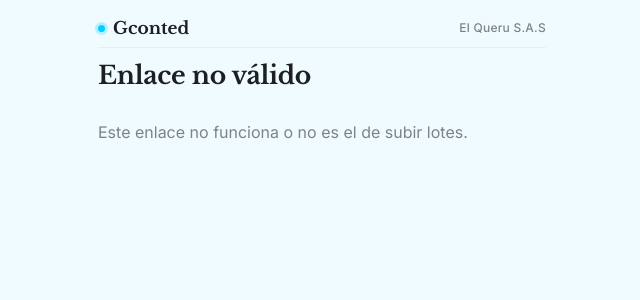
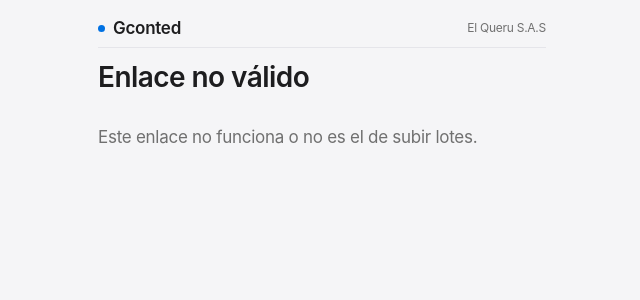
Before and after one commit to williamtabares12/memes-primo, a React (Vite) app: page /subir in a window 1280 px wide. Shown: the top 300 px of the page, without its empty margins (318-958 px from the left). Built offline with nearby package versions, Linux system fonts and the light colour scheme.

Commit message:
Estilo visual Apple: lienzo gris, azul de acción, píldoras, sin sombras
Co-Authored-By: Claude Sonnet 5.5 <noreply@anthropic.com>
Claude-Session: https://claude.ai/code/session_016WxDtpye5kxS2Vemkc1DeL

```diff
--- a/index.html
+++ b/index.html
@@ -4,12 +4,12 @@
     <meta charset="UTF-8" />
     <link rel="icon" type="image/svg+xml" href="/favicon.svg" />
     <meta name="viewport" content="width=device-width, initial-scale=1.0, viewport-fit=cover" />
-    <meta name="theme-color" content="#1d1f20" media="(prefers-color-scheme: dark)" />
-    <meta name="theme-color" content="#ffffff" media="(prefers-color-scheme: light)" />
+    <meta name="theme-color" content="#000000" media="(prefers-color-scheme: dark)" />
+    <meta name="theme-color" content="#f5f5f7" media="(prefers-color-scheme: light)" />
     <link rel="preconnect" href="https://fonts.googleapis.com" />
     <link rel="preconnect" href="https://fonts.gstatic.com" crossorigin />
     <link
-      href="https://fonts.googleapis.com/css2?family=Inter:wght@400;500;600;700&family=Libre+Baskerville:wght@400;700&display=swap"
+      href="https://fonts.googleapis.com/css2?family=Inter:wght@300;400;600&display=swap"
       rel="stylesheet"
     />
     <title>Gconted - El Queru S.A.S</title>
--- a/src/componentes/BarraInferior.jsx
+++ b/src/componentes/BarraInferior.jsx
@@ -50,10 +50,10 @@ export default function BarraInferior({ usuario, codigo }) {
           <Link
             key={ruta}
             to={`${ruta}?codigo=${encodeURIComponent(codigo)}`}
-            style={{ ...estiloPestana, color: activa ? "var(--cian)" : "var(--text)" }}
+            style={{ ...estiloPestana, color: activa ? "var(--enlace)" : "var(--text)" }}
           >
             <Icono style={{ opacity: activa ? 1 : 0.75 }} />
-            <span style={{ fontSize: pestanas.length > 4 ? 10 : 11, fontWeight: activa ? 700 : 600 }}>
+            <span style={{ fontSize: pestanas.length > 4 ? 10 : 11, fontWeight: activa ? 600 : 400 }}>
               {etiqueta}
             </span>
           </Link>
@@ -63,9 +63,8 @@ export default function BarraInferior({ usuario, codigo }) {
   );
 }
 
-// Repisa flotante traslúcida, como el header del DESIGN.md pero
-// anclada abajo: vidrio esmerilado sobre el contenido en vez de un
-// panel opaco pegado al borde.
+// Barra inferior traslúcida: vidrio esmerilado con filete fino arriba,
+// sin sombra ni esquinas redondeadas.
 const estiloBarra = {
   position: "fixed",
   left: "50%",
@@ -75,11 +74,9 @@ const estiloBarra = {
   maxWidth: 480,
   display: "flex",
   background: "color-mix(in srgb, var(--bg-elevada) 88%, transparent)",
-  backdropFilter: "blur(20px)",
-  WebkitBackdropFilter: "blur(20px)",
+  backdropFilter: "saturate(180%) blur(20px)",
+  WebkitBackdropFilter: "saturate(180%) blur(20px)",
   borderTop: "1px solid var(--border-suave)",
-  borderRadius: "20px 20px 0 0",
-  boxShadow: "var(--sombra-flotante)",
   paddingBottom: "env(safe-area-inset-bottom, 0px)",
   zIndex: 10,
 };
--- a/src/index.css
+++ b/src/index.css
@@ -1,36 +1,41 @@
+/* Estilo visual tomado de la referencia "Apple — white room with a single
+   blue switch": lienzo gris casi blanco, tinta carbón, un solo azul para
+   la acción, píldoras de 980px, bordes finos en vez de sombras.
+   Solo afecta la interfaz; la tarjeta que se genera (GenerarTarjeta.jsx)
+   dibuja en canvas con su propia tipografía y no usa estas variables. */
 :root {
-  /* Paleta tomada de DESIGN.md ("Captions — sunlit editing desk"):
-     canvas papel-blanco, superficies celeste-pálido para lo elevado,
-     tinta carbón para texto fuerte y cian como único acento de
-     selección (nunca como relleno genérico de botón). */
-  --text: #7e8486; /* Ash Copy */
-  --text-medio: #434647; /* Graphite Copy */
-  --text-h: #1d1f20; /* Charcoal */
-  --bg: #fff; /* Paper White */
-  --bg-suave: #effbff; /* Air Wash */
+  --text: #707070; /* Ash */
+  --text-medio: #474747; /* Graphite */
+  --text-h: #1d1d1f; /* Carbon */
+  --bg: #ffffff;
+  --bg-suave: #f5f5f7; /* Frost: lienzo de la página */
   --bg-elevada: #ffffff;
-  --border: #d0d6d7; /* Steel Inset */
-  --border-suave: #e8eff2; /* Mist Border */
-  --accent: #1d1f20; /* Charcoal — acción principal (Dark Ink Button) */
-  --accent-h: #000000;
-  --accent-bg: #ccf6ff; /* Cyan Halo */
-  --cian: #00d0ff; /* Prism Cyan — solo para estados seleccionados */
-  --error: #c62828;
-  --error-bg: rgba(198, 40, 40, 0.08);
-  --exito: #2e7d32;
-  --exito-bg: rgba(46, 125, 50, 0.08);
+  --border: #d2d2d7;
+  --border-suave: #e5e5ea;
+  --accent: #0071e3; /* Apple Blue: relleno de acción principal */
+  --accent-h: #0077ed;
+  --enlace: #0066cc; /* Link Blue: texto, borde de acción secundaria, activo */
+  --accent-bg: #e8f1fc;
+  --error: #d70015;
+  --error-bg: rgba(215, 0, 21, 0.08);
+  --exito: #248a3d;
+  --exito-bg: rgba(36, 138, 61, 0.1);
 
-  --radio: 12px;
-  --radio-chico: 10px;
-  --radio-imagen: 20px;
-  --sombra: rgba(0, 0, 0, 0.05) 0 4px 10px 0, rgb(208, 214, 215) 0 0 0 0.5px inset;
-  --sombra-flotante: 0 8px 24px rgba(29, 31, 32, 0.14);
+  --radio: 8px;
+  --radio-chico: 8px;
+  --radio-imagen: 8px;
+  --pildora: 980px;
+  --sombra: none;
+  --sombra-flotante: 0 0 0 0.5px rgba(0, 0, 0, 0.12);
   --transicion: 140ms ease;
 
-  --sans: 'Inter', ui-sans-serif, system-ui, -apple-system, 'Segoe UI', Roboto, sans-serif;
-  --serif: 'Libre Baskerville', Georgia, serif;
+  --sans: -apple-system, BlinkMacSystemFont, 'SF Pro Text', 'Inter', ui-sans-serif, system-ui,
+    'Segoe UI', Roboto, sans-serif;
+  --display: -apple-system, BlinkMacSystemFont, 'SF Pro Display', 'Inter', ui-sans-serif,
+    system-ui, 'Segoe UI', Roboto, sans-serif;
 
-  font: 16px/145% var(--sans);
+  font: 17px/1.47 var(--sans);
+  letter-spacing: -0.016em;
   color-scheme: light dark;
   color: var(--text);
   background: var(--bg-suave);
@@ -39,26 +44,24 @@
 
 @media (prefers-color-scheme: dark) {
   :root {
-    --text: #a8aeb0;
-    --text-medio: #c4c8c9;
-    --text-h: #f5f7f8;
-    --bg: #1d1f20; /* Charcoal Surface */
-    --bg-suave: #161718;
-    --bg-elevada: #262829;
-    --border: #3a3d3e;
-    --border-suave: #2c2e2f;
-    --accent: #f5f7f8;
-    --accent-h: #ffffff;
-    --accent-bg: rgba(0, 208, 255, 0.16);
-    --cian: #3fdcff;
-    --error: #ef5350;
-    --error-bg: rgba(239, 83, 80, 0.12);
-    --exito: #66bb6a;
-    --exito-bg: rgba(102, 187, 106, 0.12);
-    --sombra: 0 1px 2px rgba(0, 0, 0, 0.3), 0 4px 16px rgba(0, 0, 0, 0.35);
-    --sombra-flotante: 0 8px 28px rgba(0, 0, 0, 0.5);
+    --text: #a1a1a6;
+    --text-medio: #c7c7cc;
+    --text-h: #f5f5f7;
+    --bg: #000000;
+    --bg-suave: #000000;
+    --bg-elevada: #1d1d1f;
+    --border: #424245;
+    --border-suave: #333336;
+    --accent: #0071e3;
+    --accent-h: #147ce5;
+    --enlace: #2997ff;
+    --accent-bg: rgba(41, 151, 255, 0.16);
+    --error: #ff453a;
+    --error-bg: rgba(255, 69, 58, 0.14);
+    --exito: #30d158;
+    --exito-bg: rgba(48, 209, 88, 0.14);
+    --sombra-flotante: 0 0 0 0.5px rgba(255, 255, 255, 0.14);
   }
-
 }
 
 * {
@@ -77,18 +80,20 @@ body {
 h1,
 h2 {
   color: var(--text-h);
-  font-weight: 700;
-  letter-spacing: -0.01em;
+  font-family: var(--display);
+  font-weight: 600;
 }
 
 h1 {
-  font: 700 25px/1.15 var(--serif);
-  letter-spacing: -0.3px;
+  font: 600 28px/1.14 var(--display);
+  letter-spacing: -0.02em;
   margin: 0;
 }
 
 h2 {
-  font-size: 17px;
+  font-size: 21px;
+  line-height: 1.24;
+  letter-spacing: -0.012em;
 }
 
 button,
@@ -99,7 +104,7 @@ select {
 }
 
 a {
-  color: var(--accent);
+  color: var(--enlace);
 }
 
 /* Barra superior con el contador y los enlaces de navegación,
@@ -114,7 +119,9 @@ a {
   gap: 8px;
   padding: 10px 0;
   margin: -4px 0 4px;
-  background: linear-gradient(var(--bg-suave) 78%, transparent);
+  background: color-mix(in srgb, var(--bg-suave) 82%, transparent);
+  -webkit-backdrop-filter: saturate(180%) blur(20px);
+  backdrop-filter: saturate(180%) blur(20px);
 }
 
 .nav-enlaces {
@@ -125,10 +132,10 @@ a {
 }
 
 .chip {
-  font-size: 13px;
-  font-weight: 500;
-  padding: 6px 12px;
-  border-radius: 999px;
+  font-size: 14px;
+  font-weight: 400;
+  padding: 6px 14px;
+  border-radius: var(--pildora);
   background: var(--bg-elevada);
   border: 1px solid var(--border);
   color: var(--text-medio);
@@ -138,25 +145,18 @@ a {
 }
 
 .chip:hover {
-  border-color: var(--cian);
-  color: var(--text-h);
+  border-color: var(--enlace);
+  color: var(--enlace);
 }
 
 .contador {
-  font-size: 13px;
+  font-size: 14px;
   font-weight: 600;
   padding: 6px 14px;
-  border-radius: 999px;
+  border-radius: var(--pildora);
   background: var(--accent-bg);
-  color: #006c82;
-  box-shadow: 0 0 0 0.5px rgba(0, 208, 255, 0.35) inset;
+  color: var(--enlace);
   white-space: nowrap;
-}
-
-@media (prefers-color-scheme: dark) {
-  .contador {
-    color: var(--cian);
-  }
 }
 
 /* Botones */
@@ -166,8 +166,9 @@ a {
   justify-content: center;
   gap: 6px;
   border: none;
-  border-radius: var(--radio-chico);
-  font-weight: 700;
+  border-radius: var(--pildora);
+  font-weight: 400;
+  letter-spacing: -0.016em;
   cursor: pointer;
   transition: transform var(--transicion), filter var(--transicion), opacity var(--transicion),
     box-shadow var(--transicion);
@@ -179,7 +180,7 @@ a {
 }
 
 .btn:focus-visible {
-  outline: 2px solid var(--cian);
+  outline: 2px solid var(--accent);
   outline-offset: 2px;
 }
 
@@ -189,45 +190,33 @@ a {
 }
 
 .btn:hover:not(:disabled) {
-  filter: brightness(1.06);
+  filter: brightness(1.04);
 }
 
 .btn-grande {
-  padding: 15px 18px;
-  font-size: 16px;
-  border-radius: var(--radio);
+  padding: 13px 22px;
+  font-size: 17px;
+  border-radius: var(--pildora);
 }
 
 .btn-chico {
-  padding: 10px 14px;
+  padding: 9px 16px;
   font-size: 14px;
 }
 
 .btn-primario {
   background: var(--accent);
-  color: #fff;
-  box-shadow: rgba(0, 0, 0, 0.05) 0 4px 10px 0;
+  color: #f4f8fb;
 }
 
 .btn-primario:hover:not(:disabled) {
   background: var(--accent-h);
 }
 
-/* En oscuro --accent pasa a ser casi blanco (botón claro sobre fondo
-   carbón), así que el texto tiene que volver a carbón; si no, queda
-   texto claro sobre fondo claro y no se lee. Va después de la regla
-   base para ganarle en la cascada (misma especificidad, pero esta
-   es la que aparece más abajo en el archivo). */
-@media (prefers-color-scheme: dark) {
-  .btn-primario {
-    color: #1d1f20;
-  }
-}
-
 .btn-secundario {
-  background: var(--bg-elevada);
-  color: var(--text-h);
-  border: 1px solid var(--border);
+  background: transparent;
+  color: var(--enlace);
+  border: 1px solid var(--enlace);
 }
 
 .btn-peligro {
@@ -240,15 +229,12 @@ a {
   color: var(--exito);
 }
 
-/* Tarjetas: planas, con el borde fino en vez de sombra marcada
-   (DESIGN.md: "cards are predominantly flat with borders or an
-   inset edge, not broad dark shadows"). */
+/* Tarjetas: planas, borde fino y sin sombra. */
 .tarjeta {
   background: var(--bg-elevada);
   border: 1px solid var(--border-suave);
   border-radius: var(--radio);
-  box-shadow: rgb(208, 214, 215) 0 0 0 0.5px inset;
-  padding: 14px;
+  padding: 16px;
 }
 
 .tarjeta img {
@@ -261,7 +247,7 @@ a {
   display: flex;
   flex-direction: column;
   gap: 6px;
-  font-weight: 500;
+  font-weight: 600;
   color: var(--text-h);
   font-size: 14px;
 }
@@ -271,7 +257,7 @@ input[type='date'],
 input[type='datetime-local'],
 textarea,
 select {
-  padding: 10px 12px;
+  padding: 11px 14px;
   border-radius: var(--radio-chico);
   border: 1px solid var(--border);
   background: var(--bg-elevada);
@@ -285,8 +271,8 @@ input[type='datetime-local']:focus,
 textarea:focus,
 select:focus {
   outline: none;
-  border-color: var(--cian);
-  box-shadow: 0 0 0 3px rgba(0, 208, 255, 0.15);
+  border-color: var(--accent);
+  box-shadow: 0 0 0 2px var(--accent);
 }
 
 textarea {
@@ -304,8 +290,8 @@ textarea {
   stroke-linejoin: round;
 }
 
-/* Marca de la app: Gconted - El Queru S.A.S. Serif para el nombre,
-   igual que los títulos; la razón social va chica y en gris. */
+/* Marca de la app: Gconted - El Queru S.A.S. El nombre va en peso 600 y
+   la razón social chica y en gris, separadas por un filete fino. */
 .marca {
   display: flex;
   align-items: baseline;
@@ -319,7 +305,8 @@ textarea {
   display: inline-flex;
   align-items: center;
   gap: 8px;
-  font: 700 17px/1 var(--serif);
+  font: 600 17px/1 var(--display);
+  letter-spacing: -0.016em;
   color: var(--text-h);
 }
 
@@ -328,12 +315,11 @@ textarea {
   width: 7px;
   height: 7px;
   border-radius: 50%;
-  background: var(--cian);
-  box-shadow: 0 0 0 3px color-mix(in srgb, var(--cian) 25%, transparent);
+  background: var(--accent);
 }
 
 .marca-empresa {
-  font: 500 12px/1 var(--sans);
-  letter-spacing: 0.02em;
+  font: 400 12px/1 var(--sans);
+  letter-spacing: -0.022em;
   color: var(--text);
 }
```
Also changed, not shown: public/favicon.svg.
